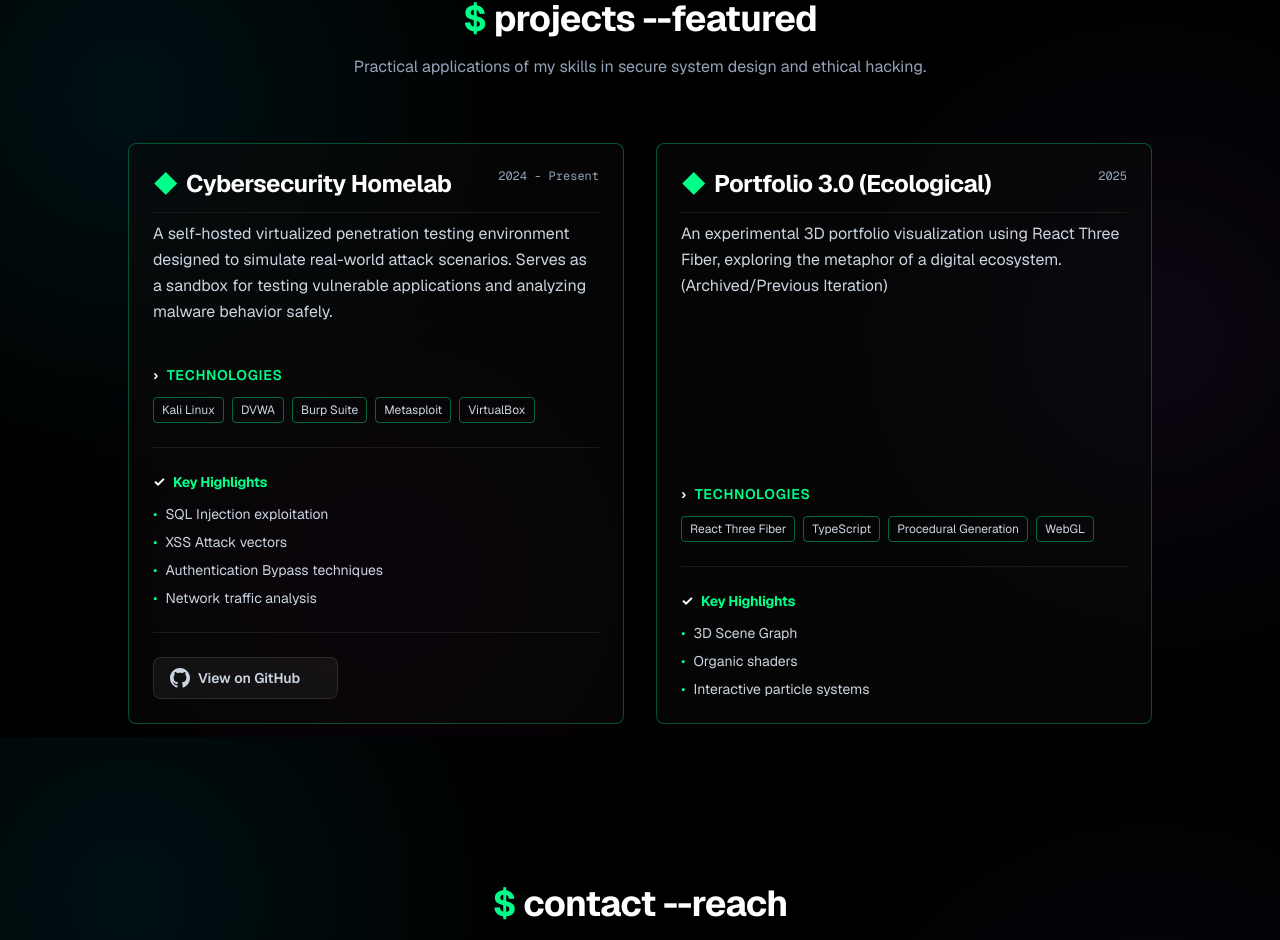
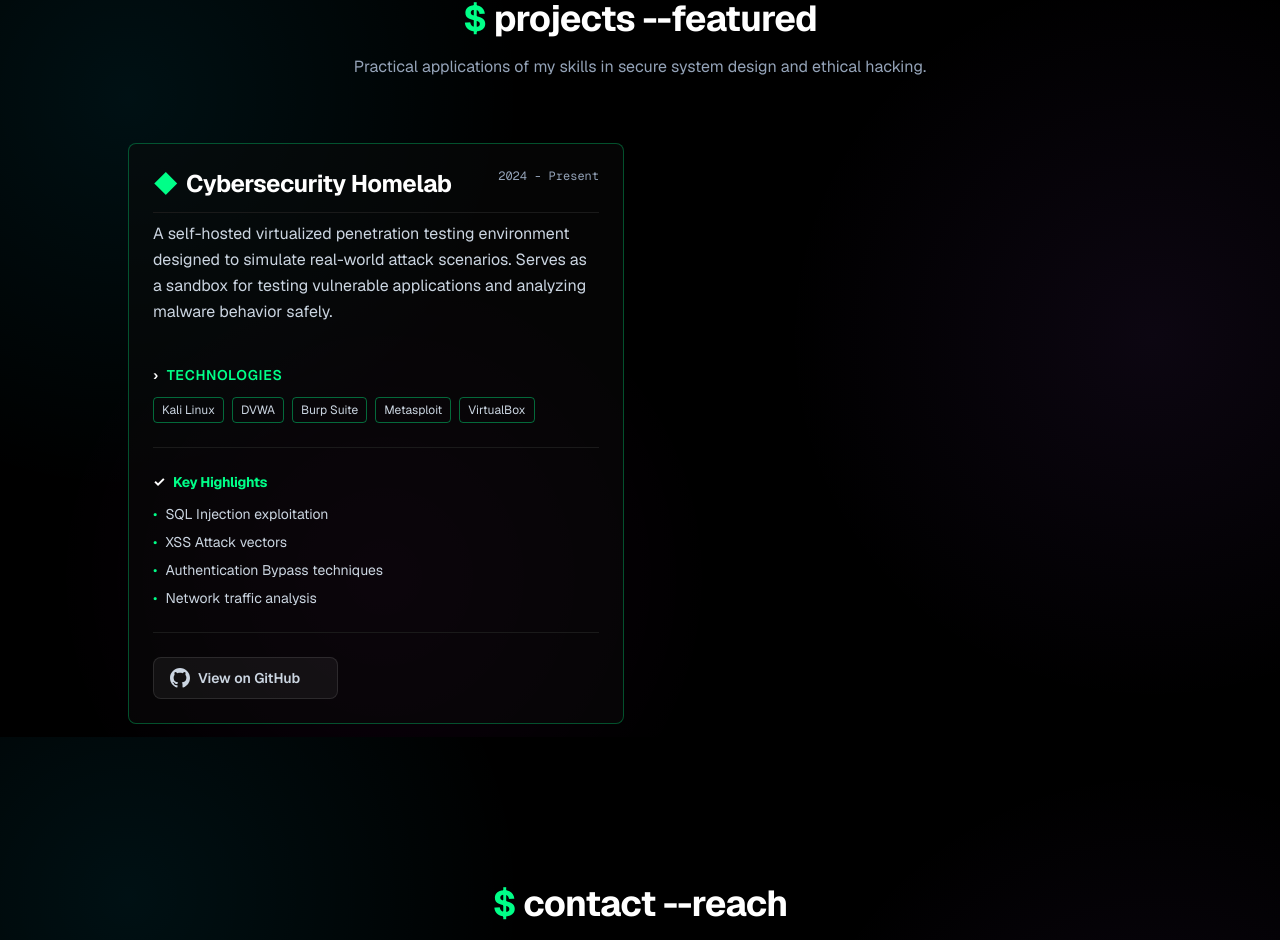
Before and after one commit to lekhrazz19/lekhrazz19.github.io, a React (Vite) app: page / in a window 1280 px wide. Shown: the part 3263-4203 px from the top of the page. Built offline with nearby package versions, Linux system fonts and the light colour scheme.

Commit message:
Removed Portfolio 3.0 project

```diff
--- a/src/sections/Projects.tsx
+++ b/src/sections/Projects.tsx
@@ -7,14 +7,6 @@ const Projects = () => {
             technologies: ["Kali Linux", "DVWA", "Burp Suite", "Metasploit", "VirtualBox"],
             highlights: ["SQL Injection exploitation", "XSS Attack vectors", "Authentication Bypass techniques", "Network traffic analysis"],
             github: "https://github.com/lekhrazz19/homelab"
-        },
-        {
-            title: "Portfolio 3.0 (Ecological)",
-            period: "2025",
-            description: "An experimental 3D portfolio visualization using React Three Fiber, exploring the metaphor of a digital ecosystem. (Archived/Previous Iteration)",
-            technologies: ["React Three Fiber", "TypeScript", "Procedural Generation", "WebGL"],
-            highlights: ["3D Scene Graph", "Organic shaders", "Interactive particle systems"],
-            github: null
         }
     ];
 
```
